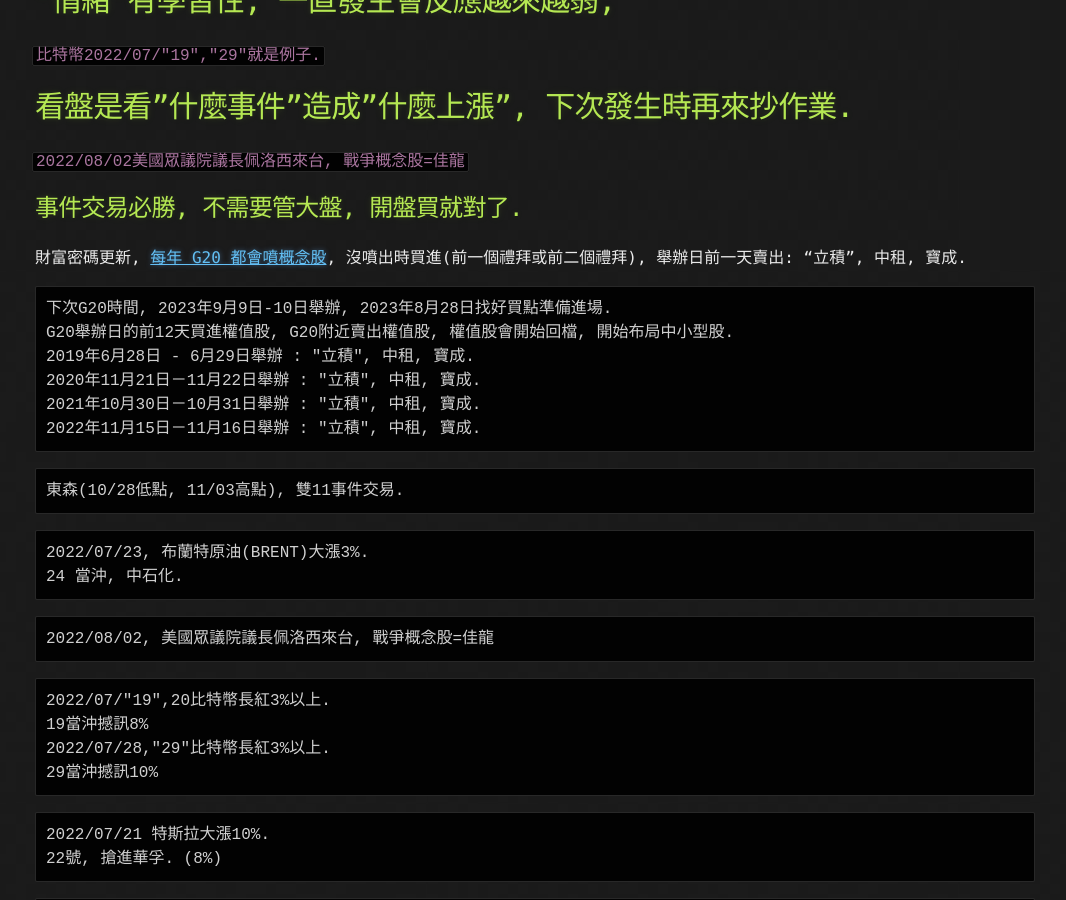
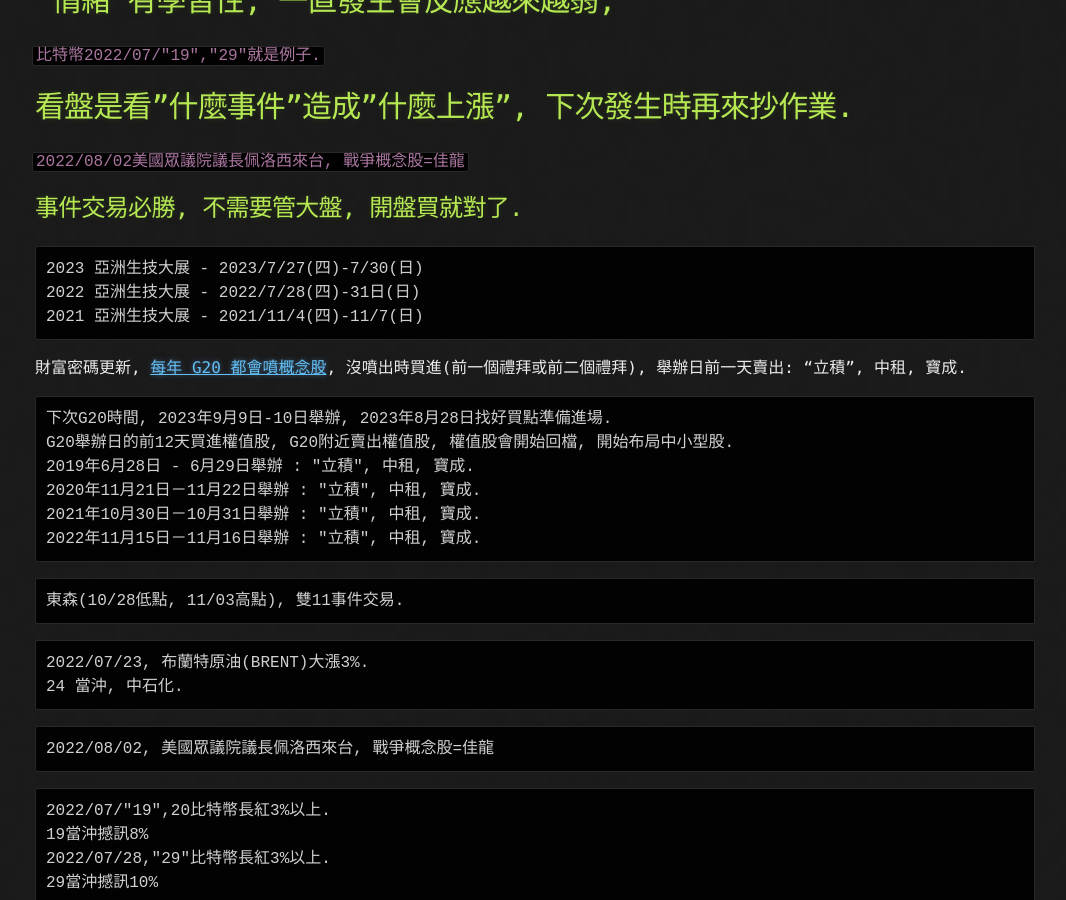
Before and after one commit to lepg5487/Stock_God, a Jekyll site: the page built from experience.md, in a window 1280 px wide and 900 px high, scrolled down 793 px. Shown: the whole window, without its empty margins (105-1171 px from the left). Built offline with Jekyll 4.4.1, drawn with Linux system fonts in a browser that asks for light colours.

Commit message:
Update experience.md

````diff
--- a/experience.md
+++ b/experience.md
@@ -27,6 +27,11 @@
 # 看盤是看"什麼事件"造成"什麼上漲", 下次發生時再來抄作業.
 `2022/08/02美國眾議院議長佩洛西來台, 戰爭概念股=佳龍`
 ## 事件交易必勝, 不需要管大盤, 開盤買就對了.
+```
+2023 亞洲生技大展 - 2023/7/27(四)-7/30(日)
+2022 亞洲生技大展 - 2022/7/28(四)-31日(日)
+2021 亞洲生技大展 - 2021/11/4(四)-11/7(日)
+```
 
 財富密碼更新, [每年 G20 都會噴概念股](https://zh.wikipedia.org/zh-tw/%E4%BA%8C%E5%8D%81%E5%9C%8B%E9%9B%86%E5%9C%98), 沒噴出時買進(前一個禮拜或前二個禮拜), 舉辦日前一天賣出: "立積", 中租, 寶成.
 ```
````
